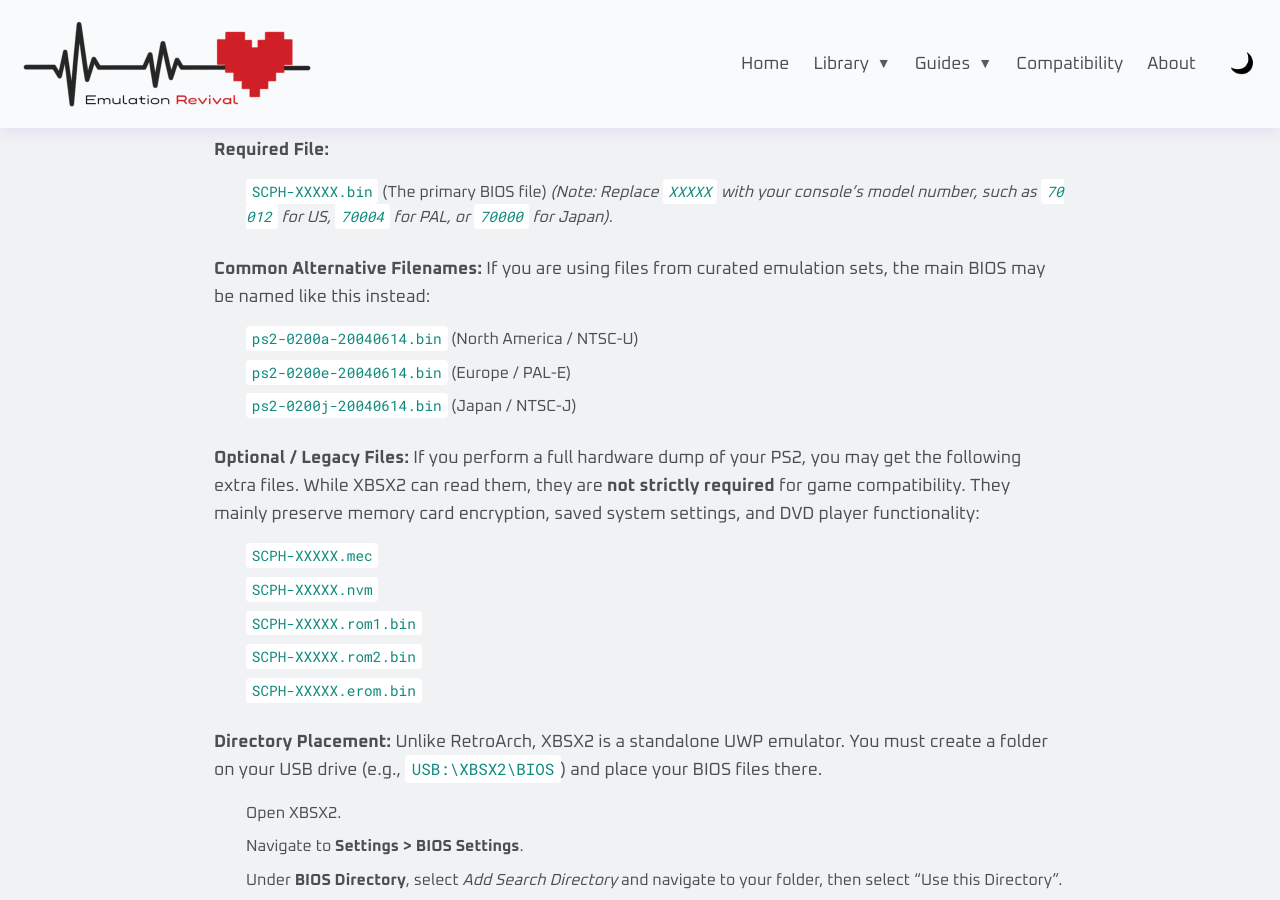
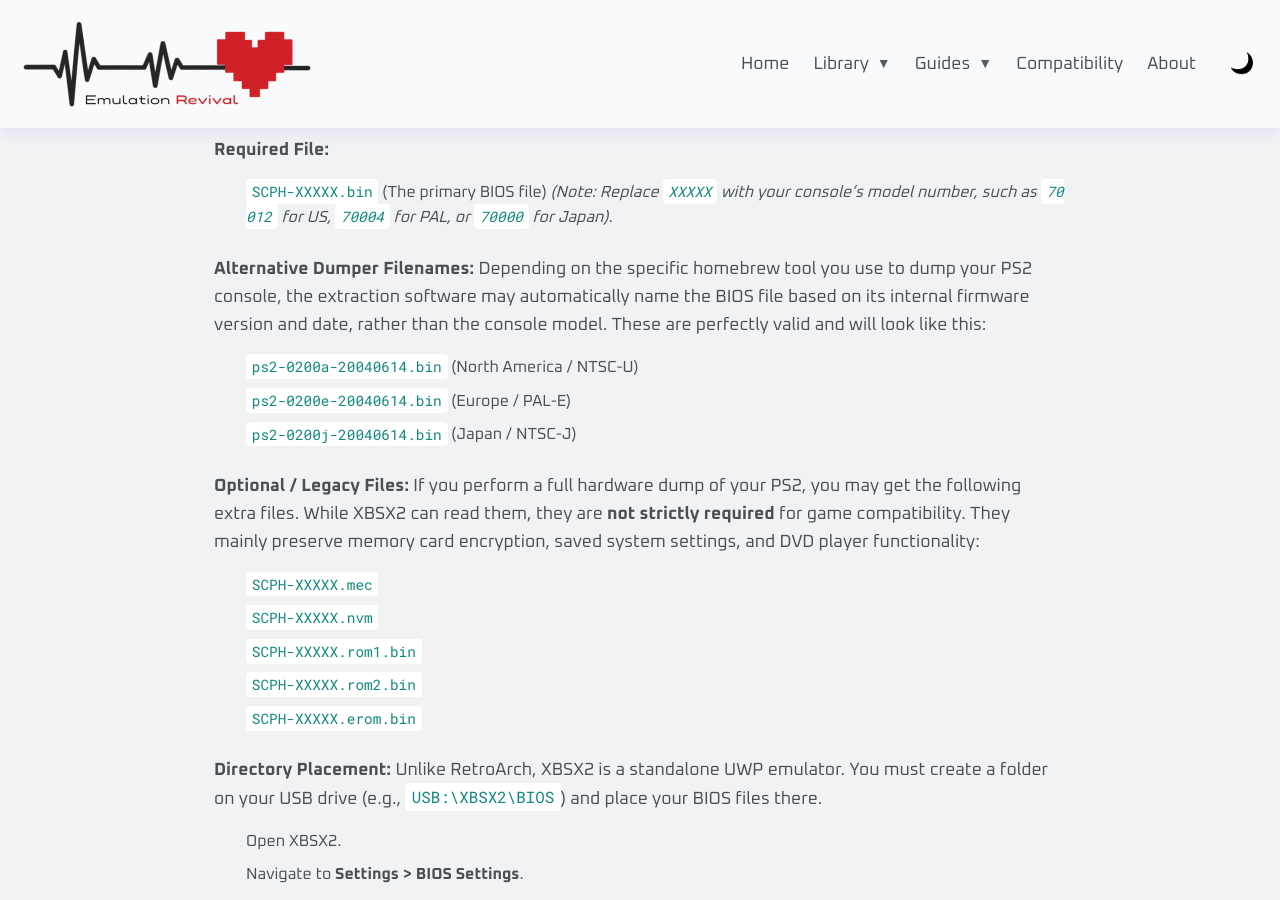
Before and after one commit to EmulationRevival/emulationrevival.github.io, a Jekyll site: the page built from guides/devmode-bios.md, in a window 1280 px wide and 900 px high, scrolled down 799 px. Built offline with Jekyll 4.4.1, drawn with Linux system fonts in a browser that asks for light colours; some of the changed text lies outside the part shown.

Commit message:
Added legal disclaimer to bios guide

```diff
--- a/guides/devmode-bios.md
+++ b/guides/devmode-bios.md
@@ -27,8 +27,8 @@
 * `SCPH-XXXXX.bin` (The primary BIOS file)
 *(Note: Replace `XXXXX` with your console's model number, such as `70012` for US, `70004` for PAL, or `70000` for Japan).*
 
-**Common Alternative Filenames:**
-If you are using files from curated emulation sets, the main BIOS may be named like this instead:
+**Alternative Dumper Filenames:**
+Depending on the specific homebrew tool you use to dump your PS2 console, the extraction software may automatically name the BIOS file based on its internal firmware version and date, rather than the console model. These are perfectly valid and will look like this:
 * `ps2-0200a-20040614.bin` (North America / NTSC-U)
 * `ps2-0200e-20040614.bin` (Europe / PAL-E)
 * `ps2-0200j-20040614.bin` (Japan / NTSC-J)
@@ -120,3 +120,7 @@
 1. **Exact Filenames:** Verify case-sensitivity against the lists above (e.g., `dc_boot.bin`, not `DC_BOOT.BIN`). Xbox Dev Mode can silently fail if the casing is incorrect.
 2. **Correct USB Permissions:** This is the #1 cause of BIOS failure on Xbox Dev Mode. You **must** ensure your external USB drive is formatted to NTFS and has the **"ALL APPLICATION PACKAGES"** security permission set to **"Full Control"** via a Windows PC. If this is missing, the Xbox will silently block the emulator from reading your files.
 3. **Double Check Directories:** Ensure you assigned the correct directories within standalone emulator settings, and didn't bury RetroArch files in unnecessary subfolders.
+
+---
+
+> **Disclaimer:** Emulation Revival does not endorse piracy. We strongly encourage all users to legally dump their own BIOS, firmware, and game files from original hardware that they personally own.
```
